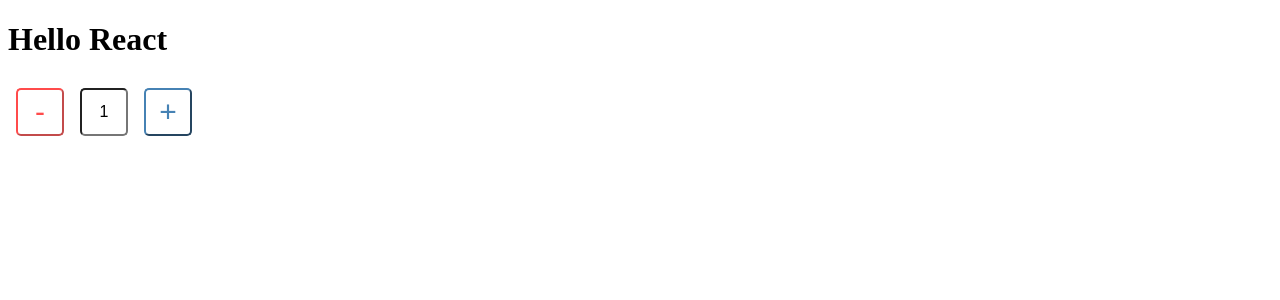
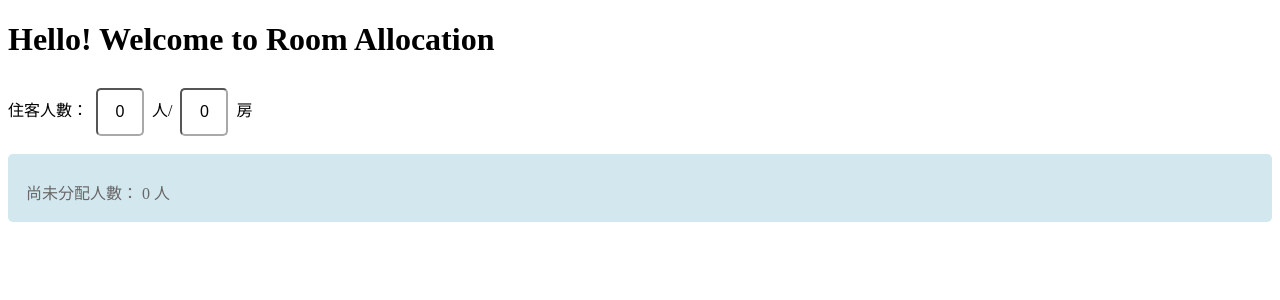
Before and after one commit to Avonee/custom_input_room_react, a React app: page / in a window 1280 px wide. Shown: the top 300 px of the page. Built offline with nearby package versions, Linux system fonts and the light colour scheme.

Commit message:
allocation component with logic

```diff
--- a/App.js
+++ b/App.js
@@ -1,16 +1,14 @@
 import React from "react";
-import CustomInputNumber from "./src/components/CustomInputNumber.jsx";
+import RoomAllocation from "./src/components/RoomAllocation.jsx";
 
 const App = () => {
   return (
     <div>
-      <h1>Hello React</h1>
-      <CustomInputNumber
-        min={1}
-        max={10}
-        step={1}
-        name={"totalPeople"}
-        disabled={false}
+      <h1>Hello! Welcome to Room Allocation</h1>
+      <RoomAllocation
+        guest={10}
+        room={3}
+        onChange={(result) => console.log(result)}
       />
     </div>
   );
--- a/src/components/CustomInputNumber.css
+++ b/src/components/CustomInputNumber.css
@@ -10,6 +10,7 @@
   text-align: center;
   vertical-align: middle;
   cursor: pointer;
+  border-color: darkgrey;
 }
 
 .square_input {
@@ -40,3 +41,67 @@ input::-webkit-inner-spin-button {
   cursor: default;
   opacity: 0.7;
 }
+
+.btn-confirm {
+  background-color: transparent;
+  color: steelblue;
+  border-color: steelblue;
+  font-size: 16px;
+}
+
+.message {
+  background-color: rgb(210, 231, 238);
+  border-color: rgb(115, 206, 236);
+  border: 1px;
+  height: 48px;
+  border-radius: 5px;
+  margin: 10px auto;
+  color: rgb(106, 103, 103);
+  vertical-align: middle;
+  padding: 10px 18px;
+}
+
+.warn {
+  background-color: rgb(238, 215, 210);
+  border-color: rgb(236, 129, 115);
+  height: 24px;
+  margin: 15 auto;
+  color: rgb(239, 68, 68);
+  padding: 5px 18px;
+}
+
+.warn-text {
+  margin: 0;
+}
+
+.room-section {
+  margin: 20px auto;
+}
+
+.room-list {
+  margin: 10px auto;
+  justify-content: center;
+  display: flex;
+  flex-wrap: wrap;
+}
+
+.room-lable {
+  font-size: 0.9em;
+  width: 50%;
+  margin: 8px 0;
+}
+
+.room-count {
+  width: 50%;
+  text-align: right;
+}
+
+.desc {
+  color: rgb(152, 147, 147);
+}
+
+.seperater {
+  color: rgb(176, 172, 172);
+  background-color: rgb(176, 172, 172);
+  height: 1px;
+}
--- a/src/components/CustomInputNumber.jsx
+++ b/src/components/CustomInputNumber.jsx
@@ -4,7 +4,7 @@ import "./CustomInputNumber.css";
 // import styled from "styled-components";
 
 const CustomInputNumber = (props) => {
-  const [inputValue, setInputValue] = useState(1);
+  const [inputValue, setInputValue] = useState(props.min);
   const [disableInput, setDisableInput] = useState(false);
   const [disableDown, setDisableDown] = useState(true);
   const [disableUp, setDisableUp] = useState(false);
@@ -22,6 +22,12 @@ const CustomInputNumber = (props) => {
       setDisableUp(true);
     }
   }, [inputValue]);
+
+  useEffect(() => {
+    setDisableInput(props.disabled);
+    setDisableDown(props.disabled);
+    setDisableUp(props.disabled);
+  }, [disableInput]);
 
   const onBlurHappen = (value) => {
     if (value > props.min) {
--- /dev/null
+++ b/src/components/RoomAllocation.jsx
@@ -0,0 +1,164 @@
+import React, { useState, useEffect } from "react";
+import PropTypes from "prop-types";
+import "./CustomInputNumber.css";
+import CustomInputNumber from "./CustomInputNumber.jsx";
+
+const RoomAllocation = (props) => {
+  const [guestTotal, setGuestTotal] = useState(0);
+  const [roomTotal, setRoomTotal] = useState(0);
+  const [adult, setAdult] = useState(0); // default set: adult
+  const [remainGuest, setRemainGuest] = useState(guestTotal);
+  const [warning, setWarning] = useState("");
+  const [result, setResult] = useState([]);
+  const [resultDisable, setResultDisable] = useState([]);
+
+  const defaultRoom = { adult: 1, child: 0 };
+  const defaultRoomDisable = {
+    adult: 1,
+    child: 0,
+    adultDisable: false,
+    childDisable: false,
+  };
+  const defaultRoomDisableTrue = {
+    adult: 1,
+    child: 0,
+    adultDisable: true,
+    childDisable: true,
+  };
+
+  useEffect(() => {
+    if (guestTotal - roomTotal < 0) {
+      setWarning("不能分配，總人數需最少等於房間數量");
+      setRemainGuest(guestTotal);
+    } else if (guestTotal == roomTotal) {
+      setWarning("");
+      setRemainGuest(0);
+      if (guestTotal > 0 && roomTotal > 0) {
+        let newList = Array(Number(guestTotal)).fill(defaultRoom);
+        setResult(newList);
+        // disable all btn
+        let newListDisable = Array(Number(guestTotal)).fill(
+          defaultRoomDisableTrue
+        );
+        setResultDisable(newListDisable);
+      }
+    } else if (guestTotal - roomTotal * 4 > 0) {
+      setWarning("總人數已超過房間可容納數量，房間皆為四人房");
+      setRemainGuest(guestTotal);
+    } else {
+      setWarning("");
+      setAdult(roomTotal);
+      setRemainGuest(guestTotal - roomTotal);
+      let newList = Array(Number(roomTotal)).fill(defaultRoom);
+      setResult(newList);
+      // allocation
+      let newListDisable = Array(Number(roomTotal)).fill(defaultRoomDisable);
+      setResultDisable(newListDisable);
+    }
+  }, [guestTotal, roomTotal]);
+
+  useEffect(() => {
+    // alert(`Your result: ${JSON.stringify(result)}`);
+    props.onChange(result);
+  }, [result]);
+
+  const renderBook = (item) => {
+    return (
+      <div className="room-section">
+        房間：{item.adult + item.child} 人
+        <div className="square-inline room-list">
+          <div className="room-lable">
+            <div>大人</div>
+            <div className="desc">年齡 20+</div>
+          </div>
+          <div className="room-count">
+            <CustomInputNumber
+              min={1}
+              max={4} // todo
+              step={1}
+              value={item.adult}
+              name={"totalAdultARoom"}
+              disabled={item.adultDisable}
+              //   onChange//
+              //   onBlur={} //
+            />
+          </div>
+        </div>
+        <div className="square-inline room-list">
+          <div className="room-lable">
+            <div>小孩</div>
+          </div>
+          <div className="room-count">
+            <CustomInputNumber
+              min={0}
+              max={3} // todo
+              step={1}
+              value={item.child}
+              name={"totalChildARoom"}
+              disabled={item.childDisable}
+            />
+          </div>
+        </div>
+        <div className="seperater" />
+      </div>
+    );
+  };
+
+  return (
+    <div>
+      <div className="square-inline">
+        住客人數：
+        <input
+          className="square square_input"
+          type="number"
+          //   min={props.min}
+          //   max={props.max}
+          step={props.step}
+          name="guestTotal"
+          value={guestTotal}
+          disabled={false}
+          onChange={(event) => setGuestTotal(event.target.value)}
+        />
+        人/
+        <input
+          className="square square_input"
+          type="number"
+          //   min={props.min}
+          //   max={props.max}
+          step={props.step}
+          name="roomTotal"
+          value={roomTotal}
+          disabled={false}
+          onChange={(event) => setRoomTotal(event.target.value)}
+        />
+        房
+      </div>
+      {warning === "" ? null : (
+        <div className="message warn">
+          <p className="warn-text"> 提醒： {warning} </p>
+        </div>
+      )}
+      <div className="message">
+        <p>尚未分配人數： {remainGuest} 人</p>
+      </div>
+
+      {warning === "" && guestTotal > 0 && roomTotal > 0
+        ? resultDisable.map((item, index) => (
+            <div key={index}>{renderBook(item)}</div>
+          ))
+        : null}
+    </div>
+  );
+};
+
+RoomAllocation.propTypes = {
+  step: PropTypes.number,
+  guest: PropTypes.number.isRequired,
+  room: PropTypes.number.isRequired,
+  onChange: PropTypes.func,
+};
+RoomAllocation.defaultProps = {
+  step: 1,
+};
+
+export default RoomAllocation;
--- a/webpack.config.js
+++ b/webpack.config.js
@@ -29,4 +29,5 @@ module.exports = {
       },
     ],
   },
+  watch: true,
 };
```
Also changed, not shown: 1 other file (tests, documents, lock files or other folders).
